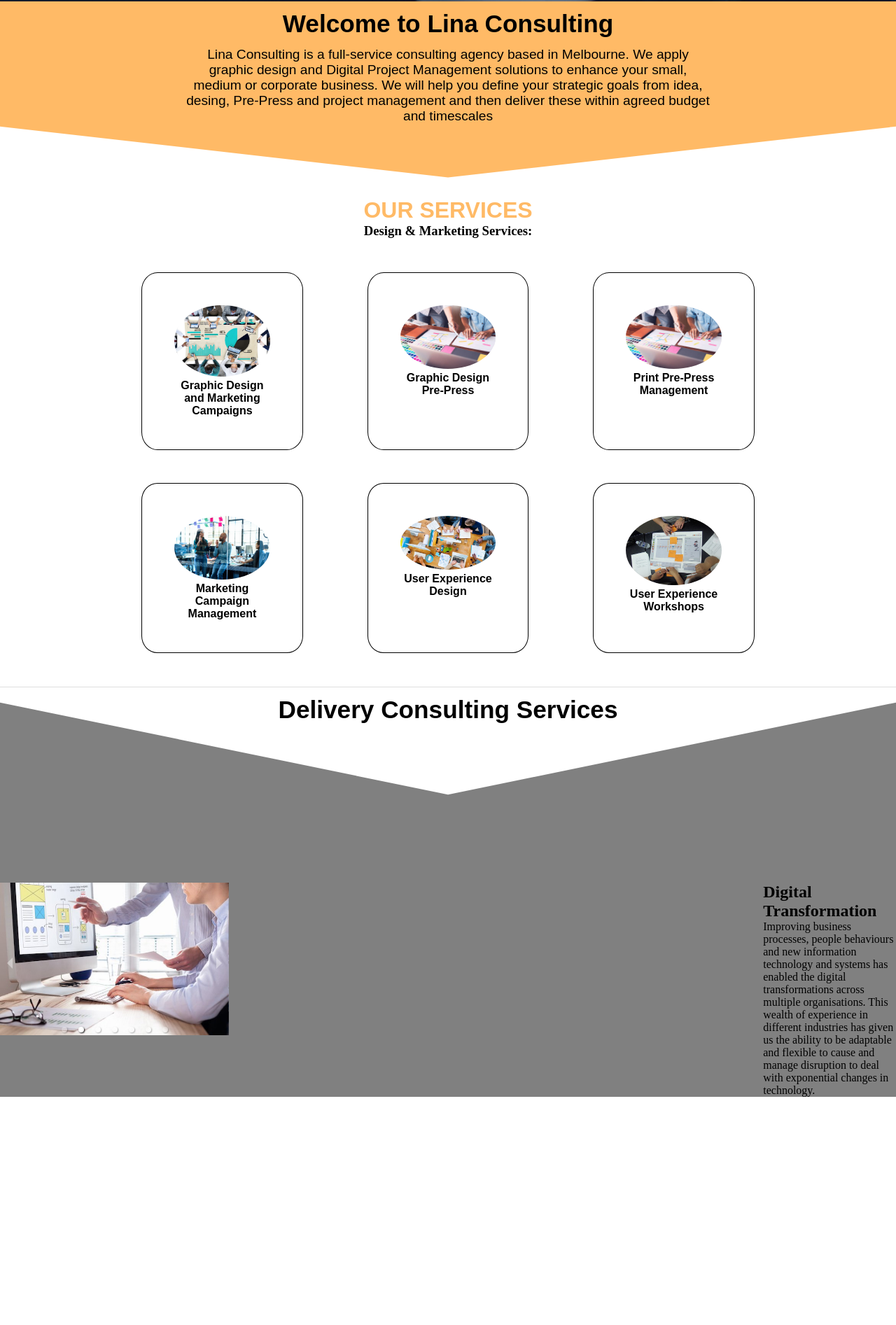
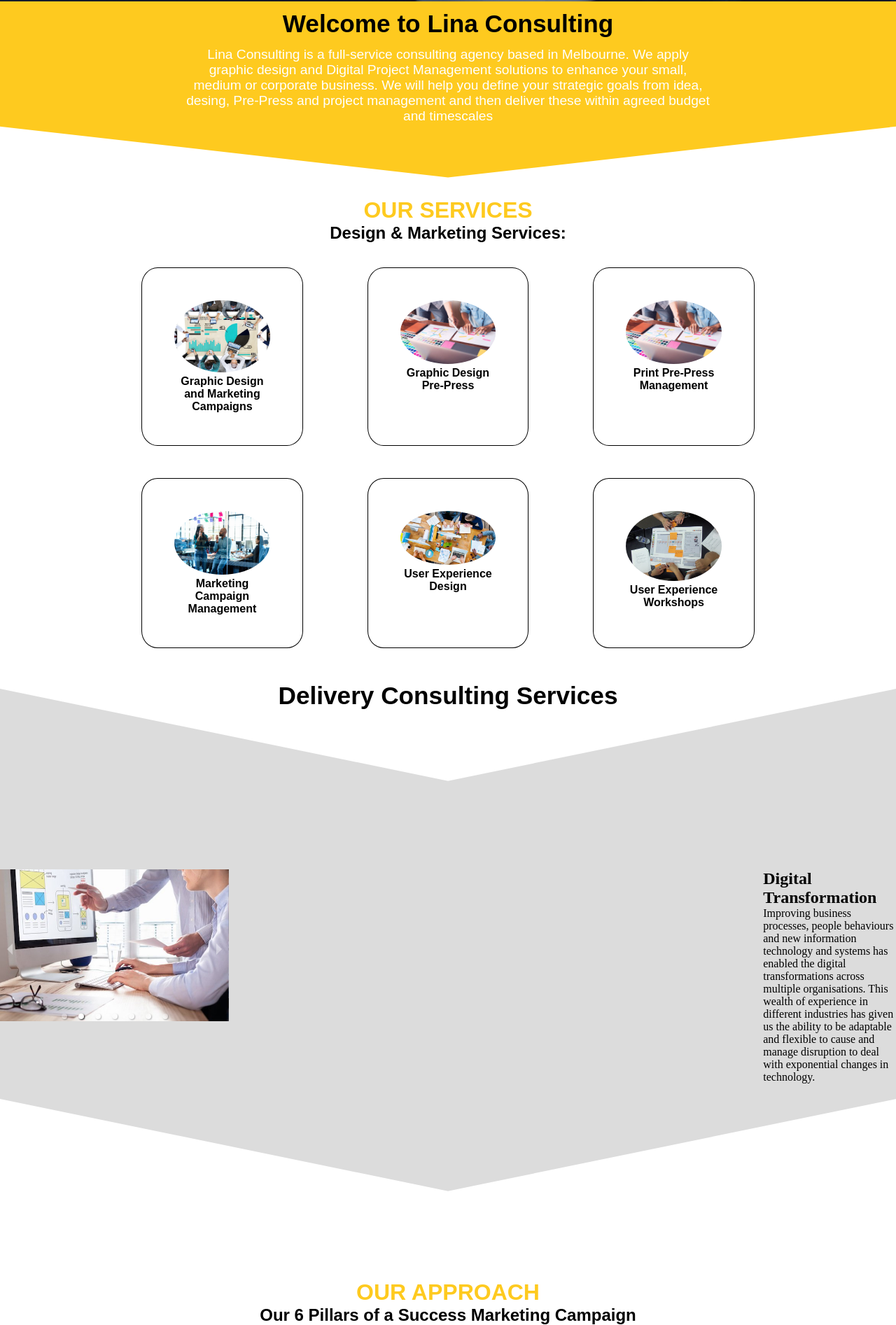
Before and after one commit to borigendiego/linaconsulting, a React (Create React App) app: page / in a window 1280 px wide. Shown: the part 847-2740 px from the top of the page at 70% size. Before the commit the page ends 2414 px from the top, so only its background shows below. Built offline with nearby package versions, Linux system fonts and the light colour scheme.

Commit message:
Approuch section, styles changes

```diff
--- a/src/App.js
+++ b/src/App.js
@@ -4,6 +4,7 @@ import Header from './components/header';
 import Services from './components/services';
 import Banner from './components/banner';
 import DeliveryConsulting from './components/deliveryConsulting';
+import Approach from './components/approach';
 
 
 function App() {
@@ -13,6 +14,7 @@ function App() {
         <Banner />
         <Services />
         <DeliveryConsulting />
+        <Approach />
     </div>
   );
 }
--- /dev/null
+++ b/src/components/approach/approach.scss
@@ -0,0 +1,6 @@
+@import '../../css/variables';
+
+.approach-pyramid {
+  background-color: $grey-color;
+  clip-path: $pyramid-title;
+}
--- /dev/null
+++ b/src/components/approach/index.js
@@ -0,0 +1,19 @@
+import React from 'react';
+//Components
+import Pyramid from '../common/Pyramid';
+import SectionLayout from '../common/SectionLayout';
+//Css
+import './approach.scss';
+
+const Approach = () => {
+    return(
+        <div className={'approach-container'}>
+            <Pyramid customClass={'approach-pyramid'} />
+            <SectionLayout sectionTitle={'Our Approach'} sectionSubTitle={'Our 6 Pillars of a Success Marketing Campaign'} sectionId={'APPROACH'}>
+
+            </SectionLayout>
+        </div>
+    )
+};
+
+export default Approach;
--- a/src/components/banner/banner.scss
+++ b/src/components/banner/banner.scss
@@ -11,7 +11,7 @@
 
 .banner-text {
   font-family: Arial, sans-serif;
-  background-color: $main-orange;
+  background-color: rgba(254, 202, 31, 0.5);
   color: $white-color;
   position: absolute;
   padding: 3% 7% 3% 1%;
--- a/src/components/common/SectionLayout.scss
+++ b/src/components/common/SectionLayout.scss
@@ -9,4 +9,6 @@
 
 .section-subtitle {
   text-align: center;
+  font-family: $main-font;
+  font-size: 1.5rem;
 }
--- a/src/components/deliveryConsulting/deliveryConsulting.scss
+++ b/src/components/deliveryConsulting/deliveryConsulting.scss
@@ -1,7 +1,7 @@
 @import '../../css/variables';
 
 .delivery-container {
-  background-color: gray;
+  background-color: $grey-color;
 }
 
 .delivery-pyramid {
--- a/src/components/header/header.scss
+++ b/src/components/header/header.scss
@@ -28,7 +28,7 @@
     padding: 1% 3%;
 
     &:hover {
-      background-color: darkorange;
+      background-color: $main-orange;
       cursor: pointer;
       color: $basic-font-color;
     }
--- a/src/components/services/services.scss
+++ b/src/components/services/services.scss
@@ -1,7 +1,7 @@
 @import '../../css/variables';
 
 .tile-container {
-  margin: 2% 5%;
+  margin: 1% 5%;
   display: inline-flex;
   justify-content: center;
   flex-wrap: wrap;
@@ -21,4 +21,5 @@
   width: 59%;
   margin: 0 auto;
   padding-top: 1%;
+  color: $white-color;
 }
--- a/src/css/variables.scss
+++ b/src/css/variables.scss
@@ -3,8 +3,9 @@ $sections-background-color: #e4e4e4;
 $mobile-menu-background-color: #e4e4e4e6;
 $sections-border-color: #000;
 $white-color: #ffff;
+$grey-color: rgb(220, 220, 220);
 $basic-font-color: rgba(0, 0, 0, 0.7);
-$main-orange: rgba(255, 140, 0, 0.6);
+$main-orange: rgb(254 ,202 ,31);
 $main-blue: rgb(0, 0, 83);
 
 //Devices sizes
@@ -20,6 +21,7 @@ $main-font: Arial, sans-serif;
 //Pyramid sizes
 $pyramid-title-text: polygon(100% 0, 100% 64%, 50% 90%, 0 64%, 0 0);
 $pyramid-title: polygon(100% 0, 100% 8%, 50% 55%, 0 8%, 0 0);
+//$pyramid-empty: polygon(100% 0, 100% 38%, 50% 85%, 0 38%, 0 0);
 
 /*@font-face {
   font-family: 'Gotham light';
```
